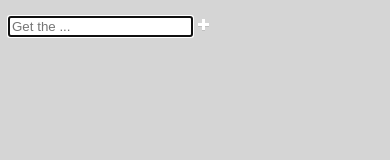
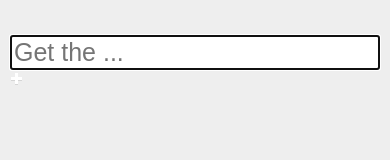
Before and after one commit to ericduran/todo, a plain HTML site: page index.html in a window 390 px wide. Drawn offline with Linux system fonts and the light colour scheme.

Commit message:
Adding better css for mobile

```diff
--- a/css/style.css
+++ b/css/style.css
@@ -5,7 +5,16 @@
 }
 
 body {
-  background: #D5D5D5;
+  background: #eee;
+  font-size: 25px;
+  line-height: 30px;
+  margin: 0 auto;
+  padding: 10px 10px 0;
+}
+
+input {
+  font-size: 25px;
+  width: 100%;
 }
 
 .help {
@@ -31,10 +40,11 @@ ul {
 li {
   margin: 10px;
   padding-left: 2px;
+  border-bottom: 1px dotted;
 }
 
 .s {
-  border-left: 2px solid;
+  background-color: #e3e3e3;
 }
 
 .c {
```
